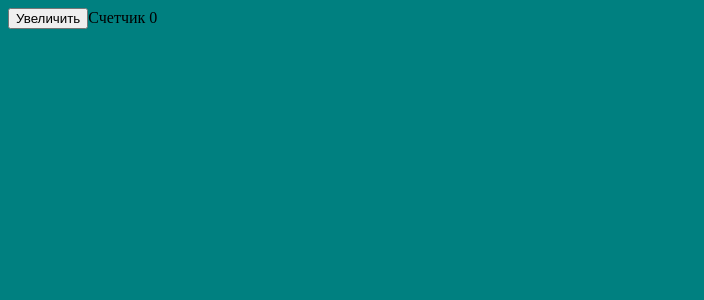
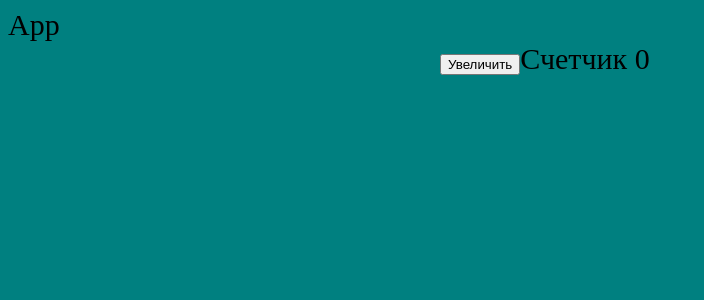
Before and after one commit to mihivanmih/ulbi2023, a React app: page / in a window 1280 px wide. Shown: the top 300 px of the page, without its empty margins (0-704 px from the left). Built offline with nearby package versions, Linux system fonts and the light colour scheme; the HTML template or start-up script is replaced by a standard one.

Commit message:
lesson 5

```diff
--- a/package.json
+++ b/package.json
@@ -19,6 +19,7 @@
     "@types/webpack-dev-server": "^4.7.2",
     "css-loader": "^6.8.1",
     "html-webpack-plugin": "^5.5.0",
+    "mini-css-extract-plugin": "^2.7.6",
     "sass": "^1.67.0",
     "sass-loader": "^13.3.2",
     "style-loader": "^3.3.3",
--- /dev/null
+++ b/src/App.tsx
@@ -0,0 +1,13 @@
+import {Counter} from "./components/Counter";
+import './index.scss'
+
+const App = () => {
+    return (
+        <div className="app">
+            App
+            <Counter />
+        </div>
+    )
+}
+
+export default App
--- /dev/null
+++ b/src/components/Counter.module.scss
@@ -0,0 +1,4 @@
+.counter {
+    width: 400px;
+    margin: 0 auto;
+}
--- a/src/components/Counter.scss
+++ /dev/null
@@ -1,3 +0,0 @@
-body {
-    background: teal;
-}
--- a/src/components/Counter.tsx
+++ b/src/components/Counter.tsx
@@ -1,5 +1,5 @@
 import { useState } from "react";
-import './Counter.scss'
+import classes from './Counter.module.scss'
 
 export const Counter = () => {
 
@@ -10,7 +10,7 @@
     }
 
     return (
-      <div>
+      <div className={classes.counter}>
           <button onClick={increment}>Увеличить</button>
           Счетчик { count }
       </div>
--- /dev/null
+++ b/src/index.scss
@@ -0,0 +1,7 @@
+body {
+  background: teal;
+}
+
+.app {
+  font-size: 30px;
+}
--- a/src/index.tsx
+++ b/src/index.tsx
@@ -1,7 +1,7 @@
 import {render} from "react-dom";
-import {Counter} from "./components/Counter";
+import App from "./App";
 
 render(
-    <div><Counter /></div>,
+    <App />,
     document.getElementById('root')
 )
```
Also changed, not shown: src/global.d.ts (added, +7 -0 lines), 4 other files (tests, documents, lock files or other folders).
